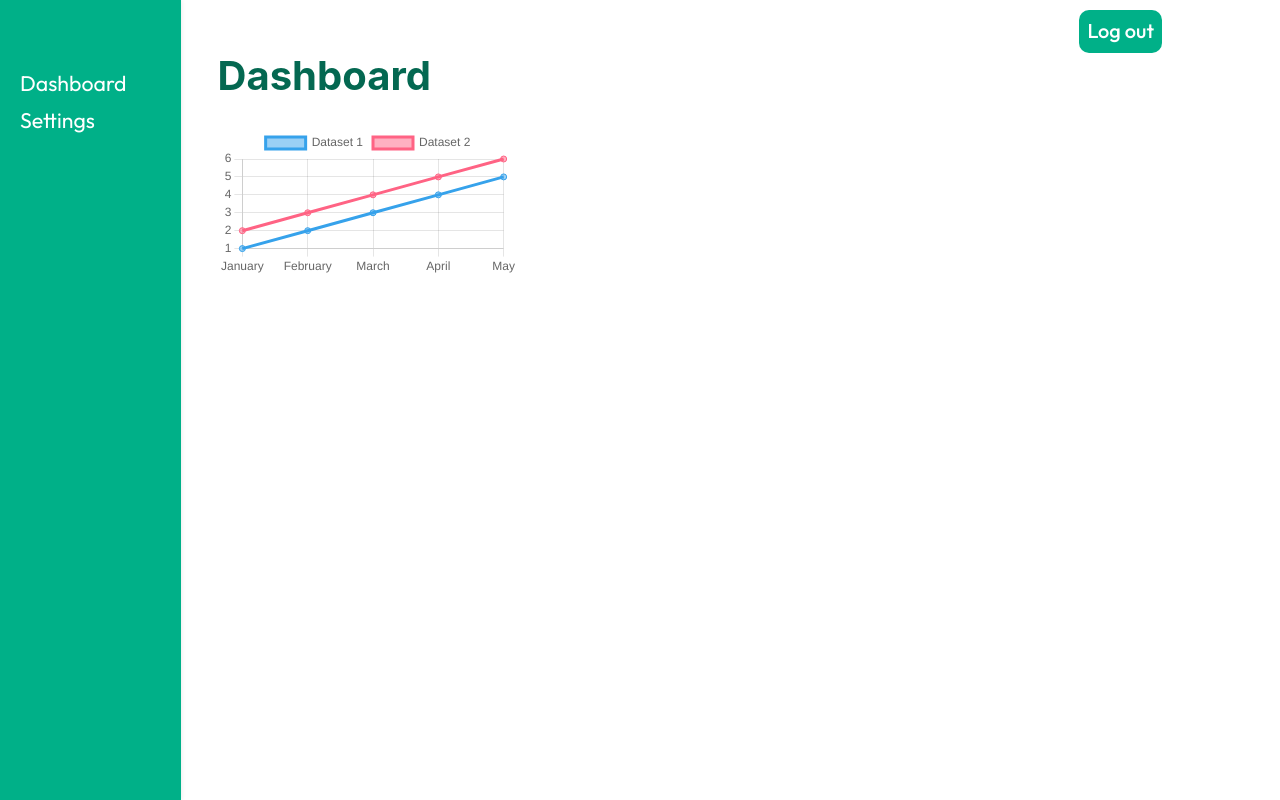
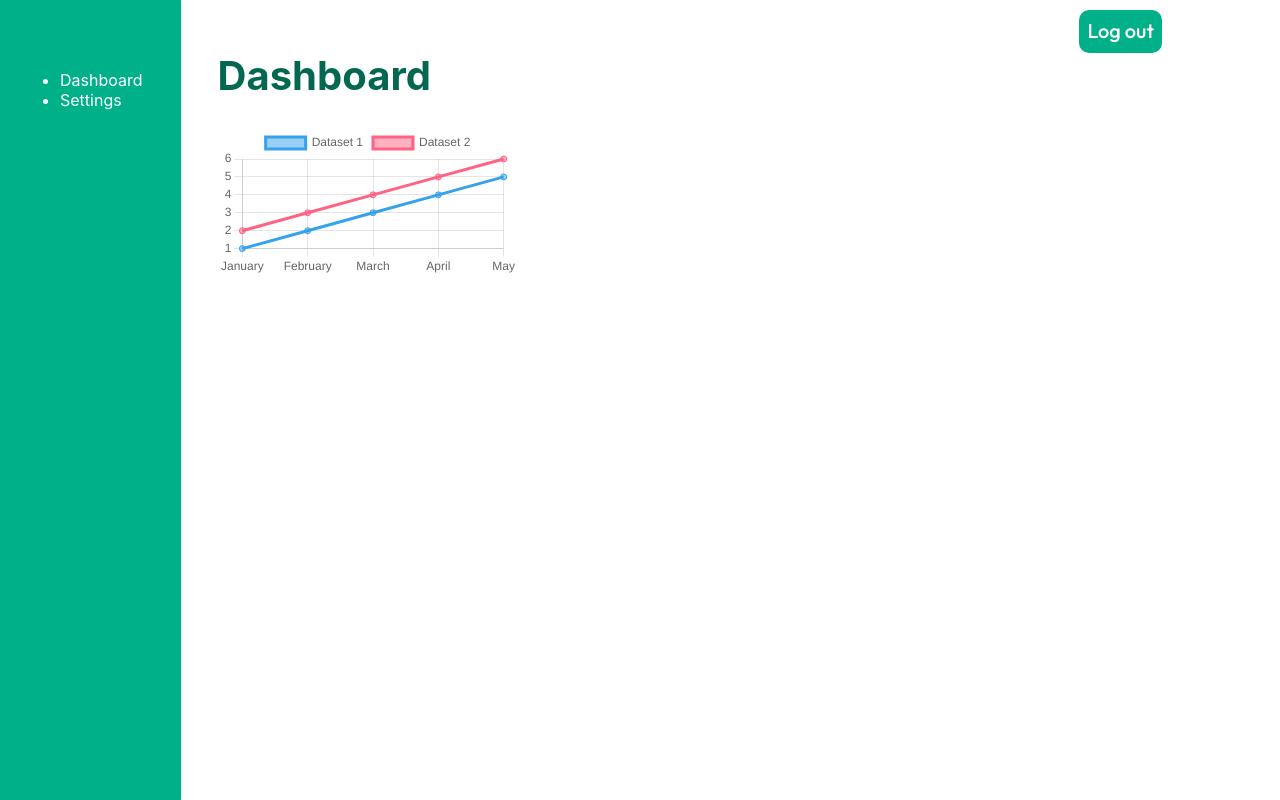
Before and after one commit to green-tech-club/front-end, a React (Create React App) app: page /dashboard in a window 1280 px wide. Built offline with nearby package versions, Linux system fonts and the light colour scheme.

Commit message:
fixed homepage

```diff
--- a/src/logindashboard/sidebar/Sidebar.css
+++ b/src/logindashboard/sidebar/Sidebar.css
@@ -22,13 +22,13 @@
     margin-left: 10px;
   }
 
-  ul {
+  .side-element {
     list-style-type: none;
     margin: 0;
     padding: 0;
   }
 
-  li {
+  .side-element-li {
     font-size: 16pt;
     font-family: 'Outfit',sans-serif;
     font-weight: normal;
```
